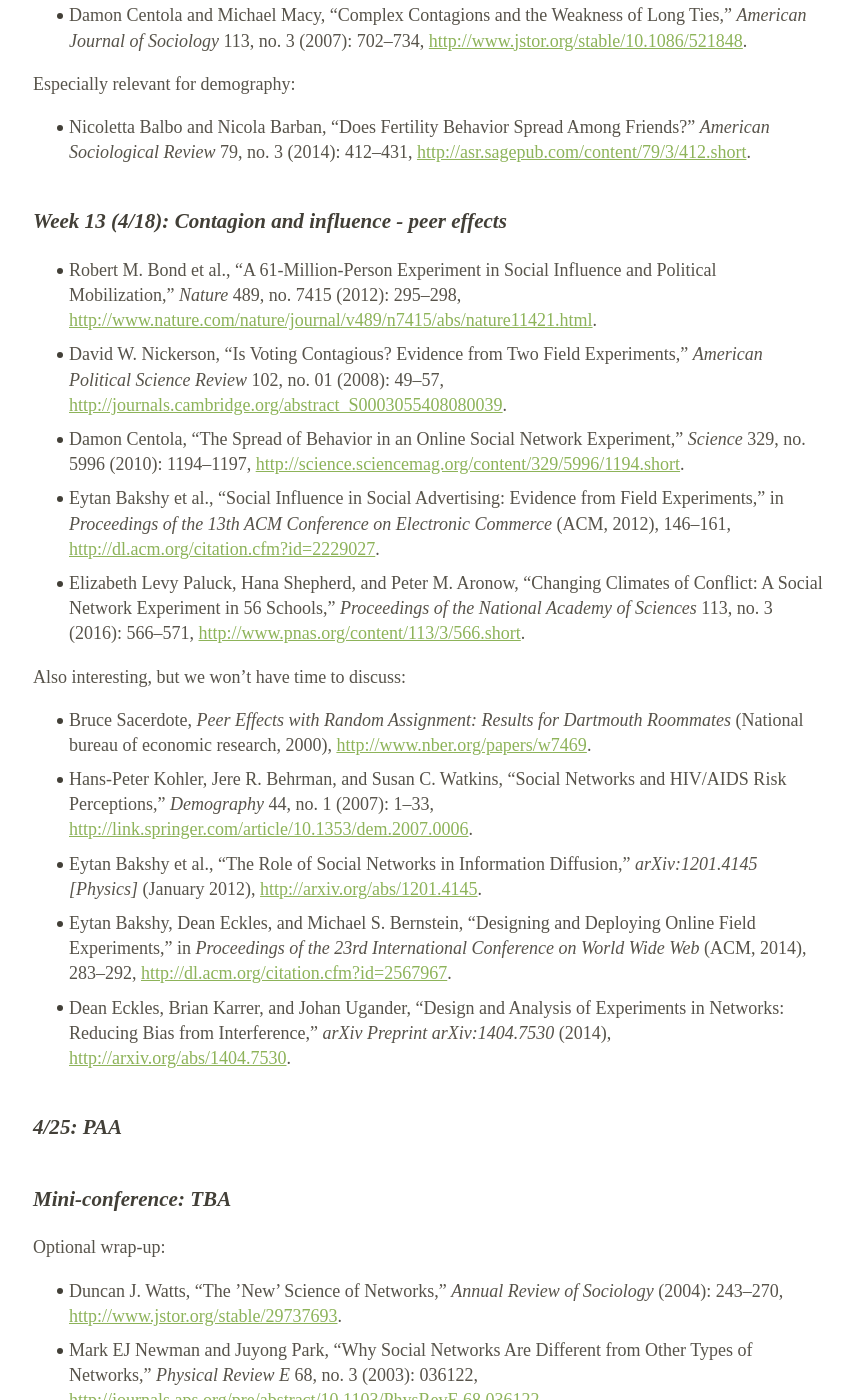
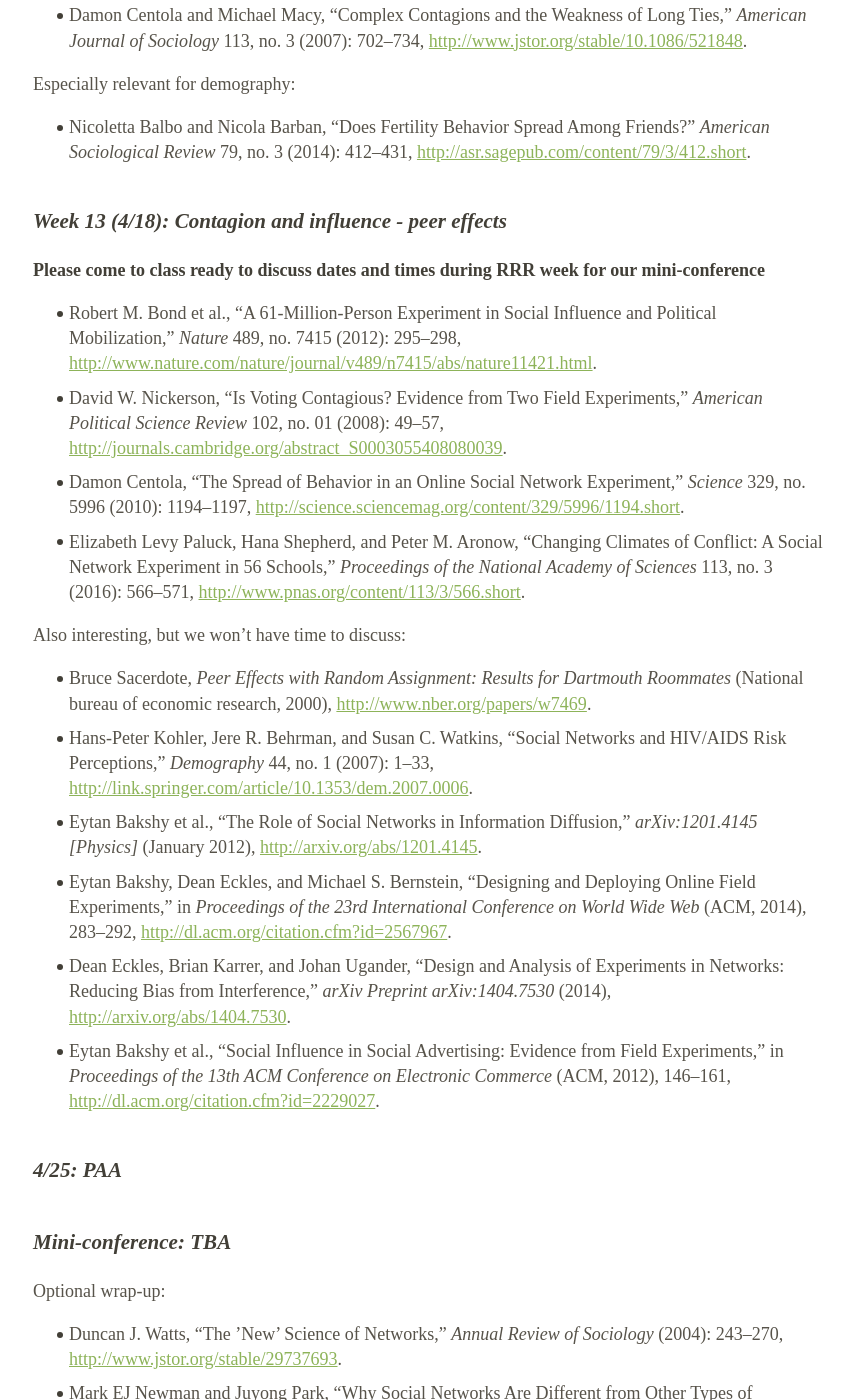
Before and after one commit to dfeehan/dfeehan.github.io, a Jekyll site: the page teaching/2018sp_demog260.html, which Jekyll copies as it is, in a window 1280 px wide and 1400 px high, scrolled down 12191 px. Shown: the whole window, without its empty margins (211-1065 px from the left). Built offline with Jekyll 4.4.1, drawn with Linux system fonts in a browser that asks for light colours.

Commit message:
updated syllabus

```diff
--- a/teaching/2018sp_demog260.html
+++ b/teaching/2018sp_demog260.html
@@ -576,11 +576,11 @@ The purpose of this paper is to connect the topics of this class to your actual
 <li><span class="citation" data-cites="balbo_does_2014">Nicoletta Balbo and Nicola Barban, “Does Fertility Behavior Spread Among Friends?” <em>American Sociological Review</em> 79, no. 3 (2014): 412–431, <a href="http://asr.sagepub.com/content/79/3/412.short" class="uri">http://asr.sagepub.com/content/79/3/412.short</a>.</span></li>
 </ul>
 <h3 id="week-13-418-contagion-and-influence---peer-effects">Week 13 (4/18): Contagion and influence - peer effects</h3>
+<p><strong>Please come to class ready to discuss dates and times during RRR week for our mini-conference</strong></p>
 <ul>
 <li><span class="citation" data-cites="bond_61millionperson_2012">Robert M. Bond et al., “A 61-Million-Person Experiment in Social Influence and Political Mobilization,” <em>Nature</em> 489, no. 7415 (2012): 295–298, <a href="http://www.nature.com/nature/journal/v489/n7415/abs/nature11421.html" class="uri">http://www.nature.com/nature/journal/v489/n7415/abs/nature11421.html</a>.</span></li>
 <li><span class="citation" data-cites="nickerson_voting_2008">David W. Nickerson, “Is Voting Contagious? Evidence from Two Field Experiments,” <em>American Political Science Review</em> 102, no. 01 (2008): 49–57, <a href="http://journals.cambridge.org/abstract_S0003055408080039" class="uri">http://journals.cambridge.org/abstract_S0003055408080039</a>.</span></li>
 <li><span class="citation" data-cites="centola_spread_2010">Damon Centola, “The Spread of Behavior in an Online Social Network Experiment,” <em>Science</em> 329, no. 5996 (2010): 1194–1197, <a href="http://science.sciencemag.org/content/329/5996/1194.short" class="uri">http://science.sciencemag.org/content/329/5996/1194.short</a>.</span></li>
-<li><span class="citation" data-cites="bakshy_social_2012">Eytan Bakshy et al., “Social Influence in Social Advertising: Evidence from Field Experiments,” in <em>Proceedings of the 13th ACM Conference on Electronic Commerce</em> (ACM, 2012), 146–161, <a href="http://dl.acm.org/citation.cfm?id=2229027" class="uri">http://dl.acm.org/citation.cfm?id=2229027</a>.</span></li>
 <li><span class="citation" data-cites="paluck_changing_2016">Elizabeth Levy Paluck, Hana Shepherd, and Peter M. Aronow, “Changing Climates of Conflict: A Social Network Experiment in 56 Schools,” <em>Proceedings of the National Academy of Sciences</em> 113, no. 3 (2016): 566–571, <a href="http://www.pnas.org/content/113/3/566.short" class="uri">http://www.pnas.org/content/113/3/566.short</a>.</span></li>
 </ul>
 <p>Also interesting, but we won’t have time to discuss:</p>
@@ -590,6 +590,7 @@ The purpose of this paper is to connect the topics of this class to your actual
 <li><span class="citation" data-cites="bakshy_role_2012">Eytan Bakshy et al., “The Role of Social Networks in Information Diffusion,” <em>arXiv:1201.4145 [Physics]</em> (January 2012), <a href="http://arxiv.org/abs/1201.4145" class="uri">http://arxiv.org/abs/1201.4145</a>.</span></li>
 <li><span class="citation" data-cites="bakshy_designing_2014">Eytan Bakshy, Dean Eckles, and Michael S. Bernstein, “Designing and Deploying Online Field Experiments,” in <em>Proceedings of the 23rd International Conference on World Wide Web</em> (ACM, 2014), 283–292, <a href="http://dl.acm.org/citation.cfm?id=2567967" class="uri">http://dl.acm.org/citation.cfm?id=2567967</a>.</span></li>
 <li><span class="citation" data-cites="eckles_design_2014">Dean Eckles, Brian Karrer, and Johan Ugander, “Design and Analysis of Experiments in Networks: Reducing Bias from Interference,” <em>arXiv Preprint arXiv:1404.7530</em> (2014), <a href="http://arxiv.org/abs/1404.7530" class="uri">http://arxiv.org/abs/1404.7530</a>.</span></li>
+<li><span class="citation" data-cites="bakshy_social_2012">Eytan Bakshy et al., “Social Influence in Social Advertising: Evidence from Field Experiments,” in <em>Proceedings of the 13th ACM Conference on Electronic Commerce</em> (ACM, 2012), 146–161, <a href="http://dl.acm.org/citation.cfm?id=2229027" class="uri">http://dl.acm.org/citation.cfm?id=2229027</a>.</span></li>
 </ul>
 <h3 id="paa">4/25: PAA</h3>
 <h3 id="mini-conference-tba">Mini-conference: TBA</h3>
```
